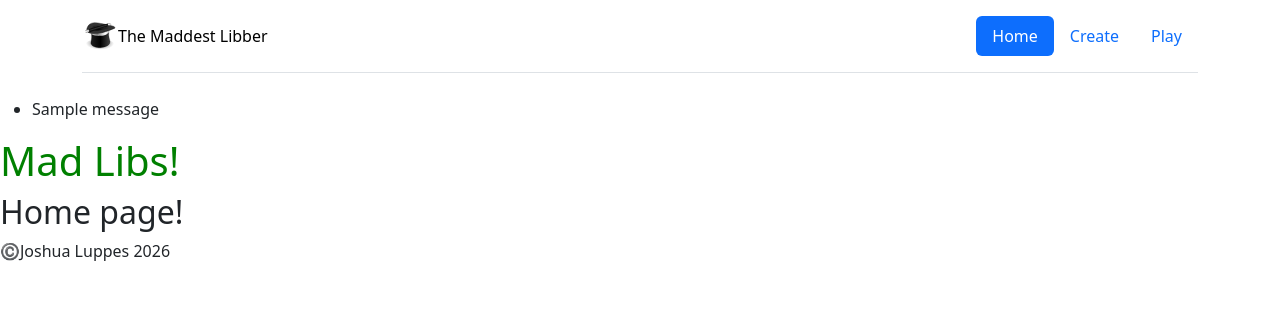
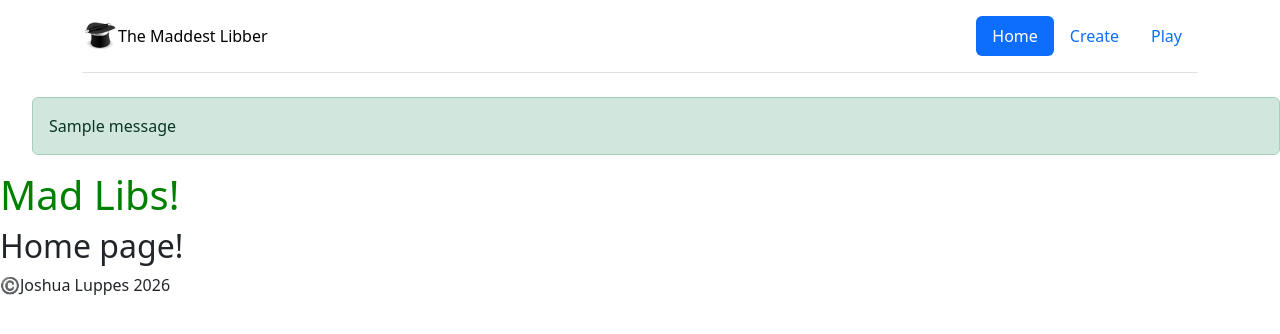
Before and after one commit to JLuppes/MaddestLibber, a Flask app: page / in a window 1280 px wide. Shown: the top 334 px of the page. Run offline with Flask 3, Linux system fonts and the light colour scheme; tables that the repository leaves empty hold one stand-in row (values such as "Sample post"); one stand-in notice (Sample message) is shown.

Commit message:
Add bootstrap styles to toast

```diff
--- a/static/style.css
+++ b/static/style.css
@@ -5,3 +5,7 @@ h1{
 .error {
     color: red;
 }
+
+.flashes {
+    list-style: none;
+}
--- a/templates/base.html
+++ b/templates/base.html
@@ -33,7 +33,7 @@
         {% if messages %}
         <ul class=flashes>
             {% for category, message in messages %}
-            <li class="{{ category }}">{{ message }}</li>
+            <li class="alert alert-dismissible fade show {{ category }} alert-{{ category }}" role="alert">{{ message }}</li>
             {% endfor %}
         </ul>
         {% endif %}
```
